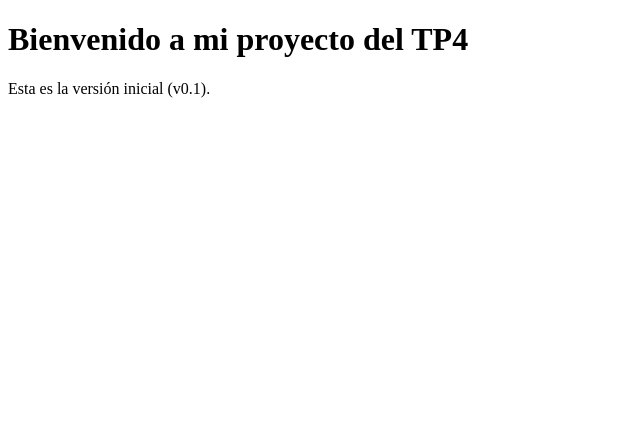
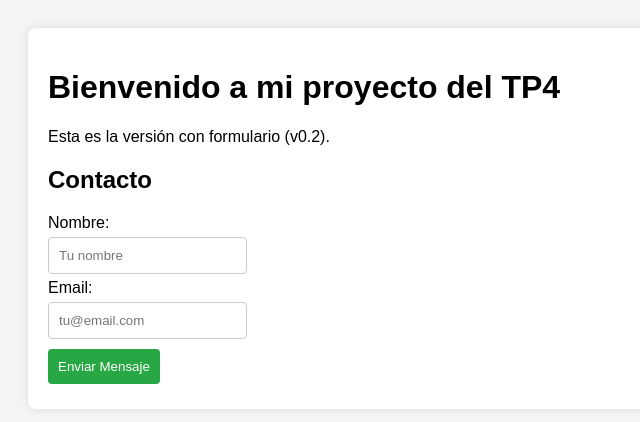
Before and after one commit to HustyFacu/tp_versionado_HustyF, a plain HTML site: page index.html in a window 1280 px wide. Shown: the whole page, without its empty margins (0-640 px from the left). Drawn offline with Linux system fonts and the light colour scheme.

Commit message:
feat: agrega formulario de contacto y estilos CSS

```diff
--- a/index.html
+++ b/index.html
@@ -3,9 +3,26 @@
 <head>
     <meta charset="UTF-8">
     <title>Página Principal TP4</title>
+    <style>
+        body { font-family: Arial, sans-serif; background-color: #f4f4f4; padding: 20px; }
+        .container { background: white; padding: 20px; border-radius: 8px; box-shadow: 0 0 10px rgba(0,0,0,0.1); }
+        input, button { padding: 10px; margin: 5px 0; border-radius: 4px; border: 1px solid #ccc; }
+        button { background-color: #28a745; color: white; border: none; cursor: pointer; }
+    </style>
 </head>
 <body>
-    <h1>Bienvenido a mi proyecto del TP4</h1>
-    <p>Esta es la versión inicial (v0.1).</p>
+    <div class="container">
+        <h1>Bienvenido a mi proyecto del TP4</h1>
+        <p>Esta es la versión con formulario (v0.2).</p>
+
+        <h2>Contacto</h2>
+        <form>
+            <label for="nombre">Nombre:</label><br>
+            <input type="text" id="nombre" name="nombre" placeholder="Tu nombre"><br>
+            <label for="email">Email:</label><br>
+            <input type="email" id="email" name="email" placeholder="tu@email.com"><br>
+            <button type="button">Enviar Mensaje</button>
+        </form>
+    </div>
 </body>
 </html>
```
